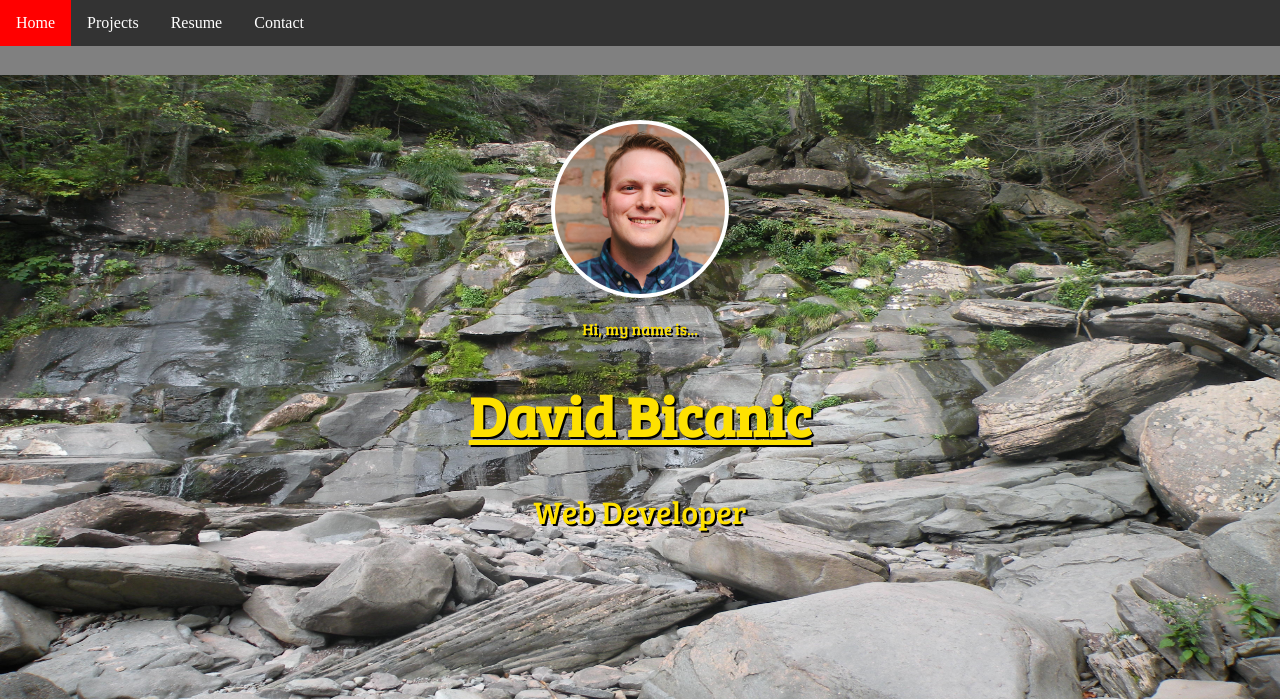
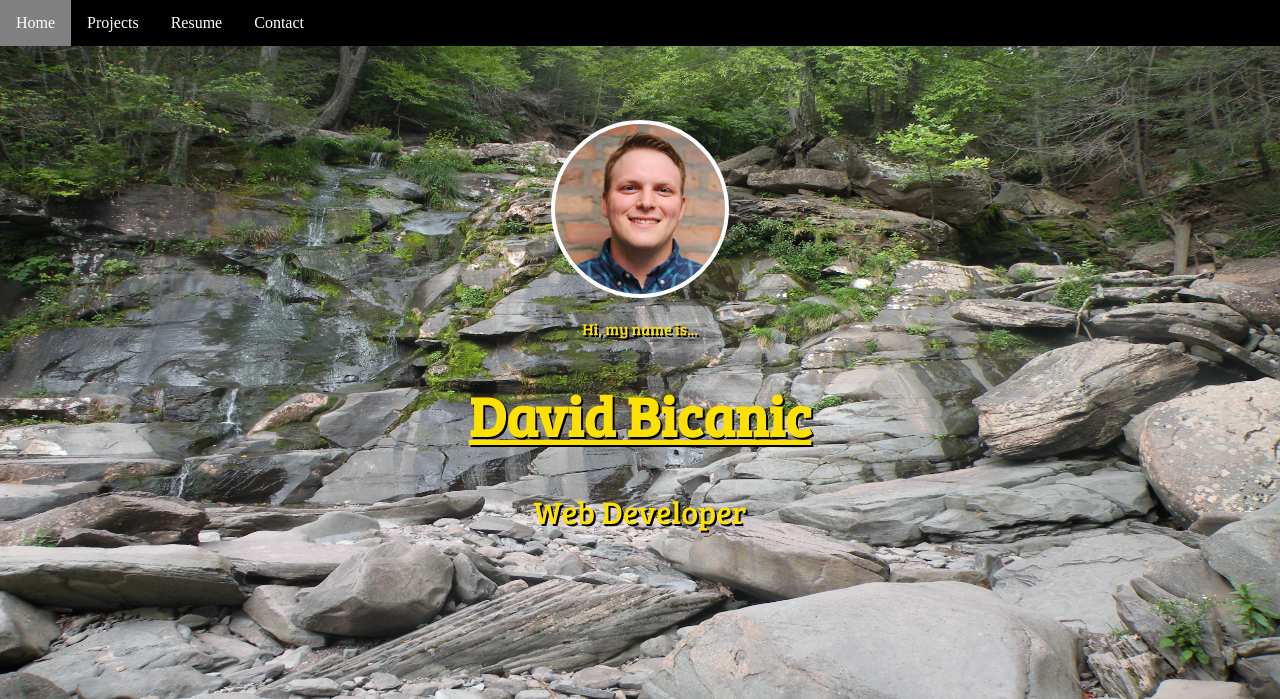
Before and after one commit to dbicanic/personalsite, a PHP site: page / in a window 1280 px wide. Shown: the top 699 px of the page. Run offline with PHP 8.4, Linux system fonts and the light colour scheme.

Commit message:
a few styling changes to the nav bar

```diff
--- a/application.css
+++ b/application.css
@@ -56,12 +56,11 @@ p {
     margin: 0;
     padding: 0;
     overflow: hidden;
-    background-color: #333;
+    background-color: black;
 }
 
 .nav-bar {
 	margin-top: 0;
-	background-color: grey;
 	width: auto;
 	height: 75px;
 	position: relative;
@@ -98,7 +97,7 @@ p {
 }
 
 .drop a:hover, .dropdown:hover .dropbtn {
-    background-color: red;
+    background-color: grey;
 }
 
 .drop.dropdown {
@@ -110,7 +109,7 @@ p {
     position: absolute;
     background-color: #f9f9f9;
     min-width: 160px;
-    box-shadow: 0px 8px 16px 0px rgba(0,0,0,0.2);
+/*    box-shadow: 0px 8px 16px 0px rgba(0,0,0,0.2);*/
 }
 
 .dropdown-content a {
```
